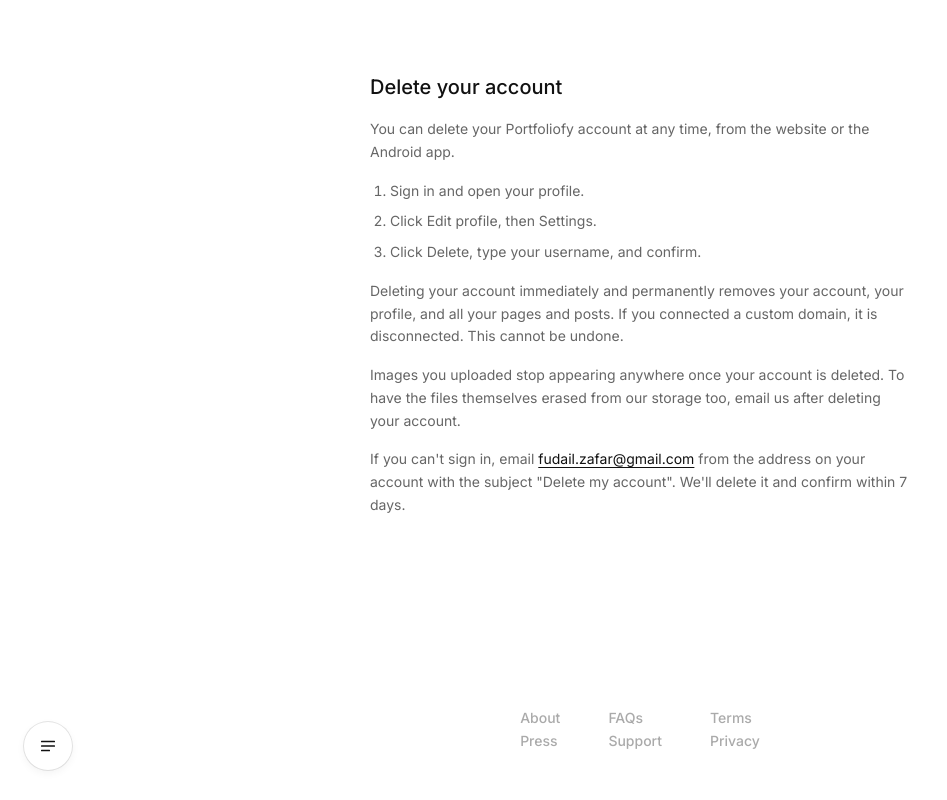
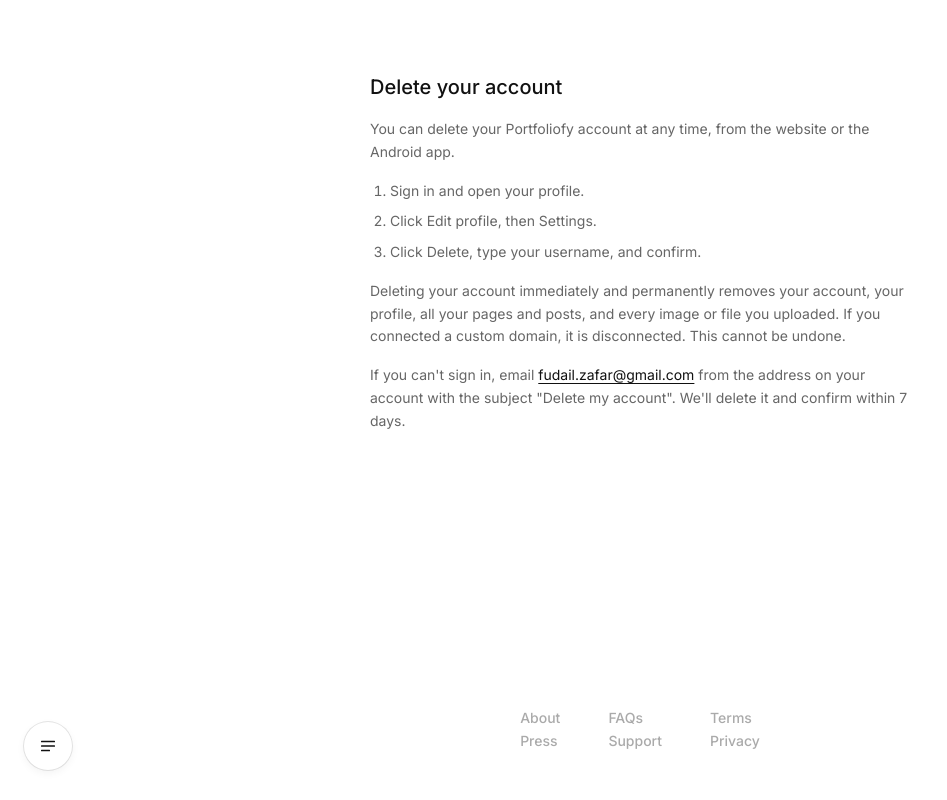
Before and after one commit to fudailzafar/portfoliofy-v3, a Next.js app: page /delete-account in a window 1280 px wide. Shown: the whole page, without its empty margins (0-947 px from the left). Built offline with nearby package versions, Linux system fonts and the light colour scheme; no server answers.

Commit message:
docs: say account deletion erases uploads

```diff
--- a/app/(marketing)/delete-account/page.tsx
+++ b/app/(marketing)/delete-account/page.tsx
@@ -28,15 +28,9 @@ export default function DeleteAccountPage() {
 
           <p>
             Deleting your account immediately and permanently removes your
-            account, your profile, and all your pages and posts. If you
-            connected a custom domain, it is disconnected. This cannot be
-            undone.
-          </p>
-
-          <p>
-            Images you uploaded stop appearing anywhere once your account is
-            deleted. To have the files themselves erased from our storage too,
-            email us after deleting your account.
+            account, your profile, all your pages and posts, and every image or
+            file you uploaded. If you connected a custom domain, it is
+            disconnected. This cannot be undone.
           </p>
 
           <p>
```
